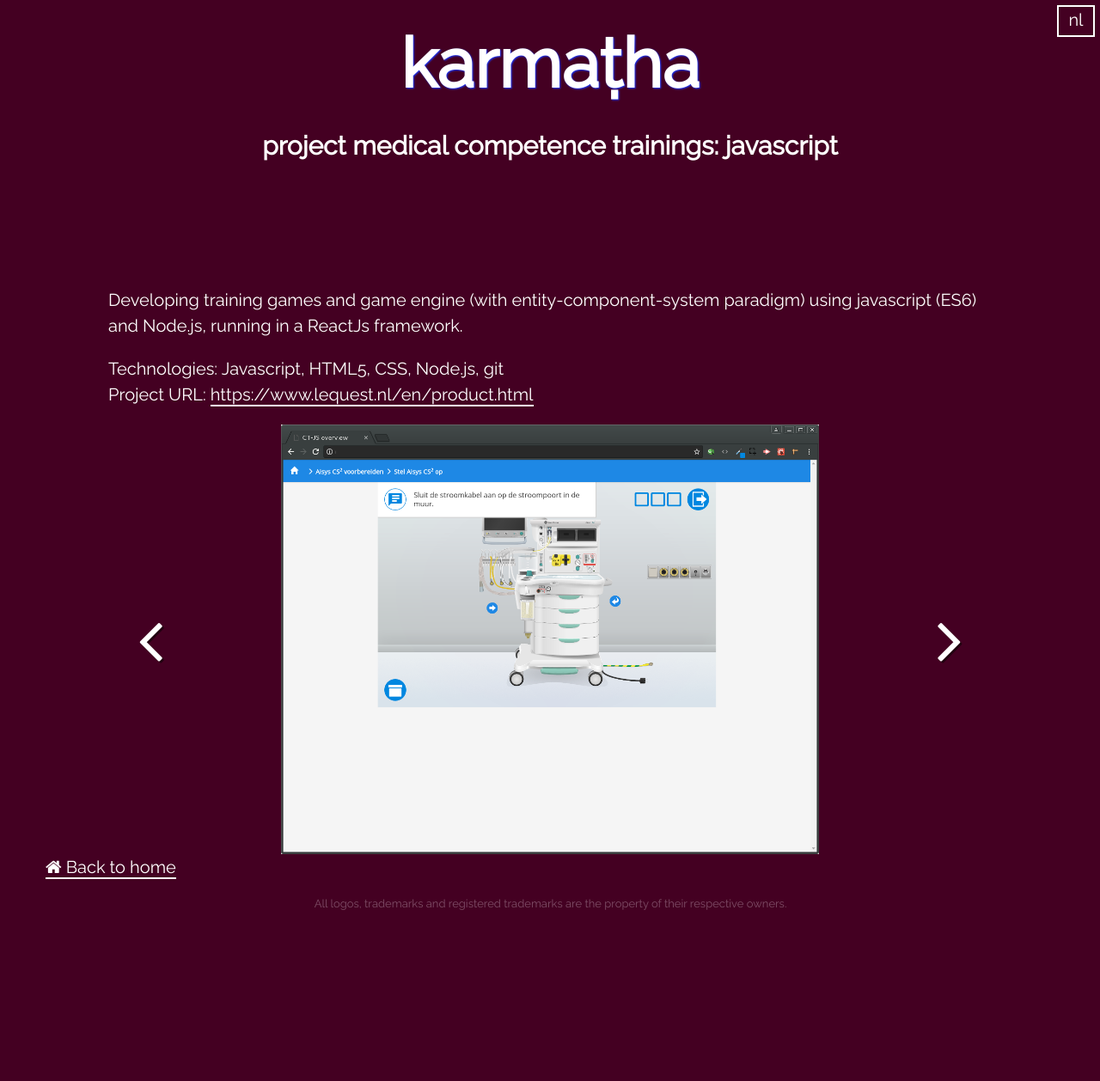
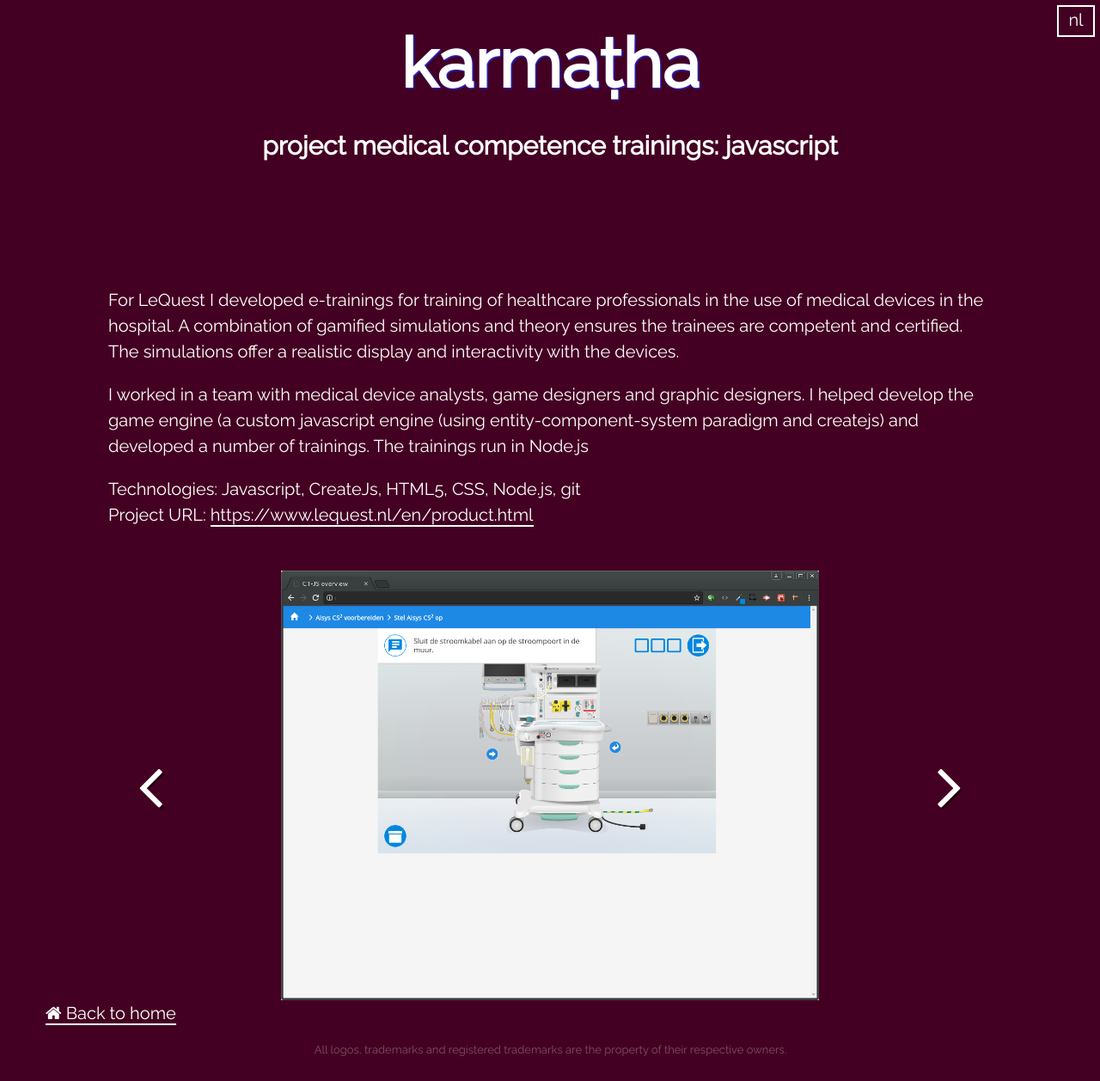
Before and after one commit to karmatha-nl/karmatha-nl.github.io, a Jekyll site: the page built from projects/ct_ignaz.md, in a window 1280 px wide. Shown: the whole page at 86% size. Built offline with Jekyll 4.4.1, drawn with Linux system fonts in a browser that asks for light colours; before the commit the page ends 1088 px from its top, so only the background shows below that.

Commit message:
Updated text of ignaz

```diff
--- a/projects/ct_ignaz.md
+++ b/projects/ct_ignaz.md
@@ -9,28 +9,31 @@
 - '../../css/images/projects/2018_ct_ignaz/screenshot_5.png'
 - '../../css/images/projects/2018_ct_ignaz/screenshot_6.png'
 - '../../css/images/projects/2018_ct_ignaz/screenshot_7.png'
+
 ---
 <section class="content-block multi-lang-block">
     <div lang="en">
         <p>
-            Developing training games and game engine (with
-            entity-component-system paradigm) using javascript (ES6) and
-            Node.js, running in a ReactJs framework.
+            For LeQuest I developed e-trainings for training of healthcare professionals in the use of medical devices in the hospital. A combination of gamified simulations and theory ensures the trainees are competent and certified. The simulations offer a realistic display and interactivity with the devices.
         </p>
         <p>
-            Technologies: Javascript, HTML5, CSS, Node.js, git
+            I worked in a team with medical device analysts, game designers and graphic designers. I helped develop the game engine (a custom javascript engine (using entity-component-system paradigm and createjs) and developed a number of trainings. The trainings run in Node.js
+        </p>
+        <p>
+            Technologies: Javascript, CreateJs, HTML5, CSS, Node.js, git
             <br>
             Project URL: <a href="https://www.lequest.nl/en/product.html">https://www.lequest.nl/en/product.html</a>
         </p>
     </div>
     <div lang="nl">
        <p>
-            Developing training games and game engine (with
-            entity-component-system paradigm) using javascript (ES6) and
-            Node.js, running in a ReactJs framework.
+            Voor LeQuest ontwikkelde ik digitale trainingen ten behoeve van het trainen van medisch personeel in het gebruik van apparatuur in het ziekenhuis. Een combinatie van gamified simulaties en theorie zorgt ervoor dat het personeel gedegen getraind en gecertificeerd wordt. De simulaties bieden een realistische weergave van en interactiviteit met de apparaten.
         </p>
         <p>
-            Technologie: Javascript, HTML5, CSS, Node.js, git
+            Ik werkte in een team met medisch apparaat analysten, game designers en grafisch ontwerpers. Ik hielp mee met de ontwikkeling van de engine (custom javascript engine mbv entity-component-system paradigma en createjs) en ontwikkelde ook een aantal trainingen. De trainingen draaien op Node.js.
+        </p>
+        <p>
+            Technologie: Javascript, CreateJs, HTML5, CSS, Node.js, git
             <br>
             Project URL: <a href="https://www.lequest.nl/nl/product.html">https://www.lequest.nl/nl/product.html</a>
         </p>
```
